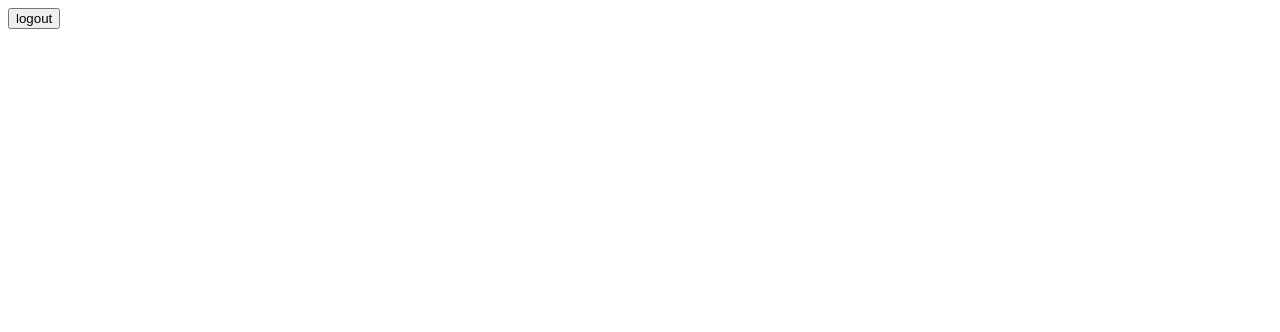
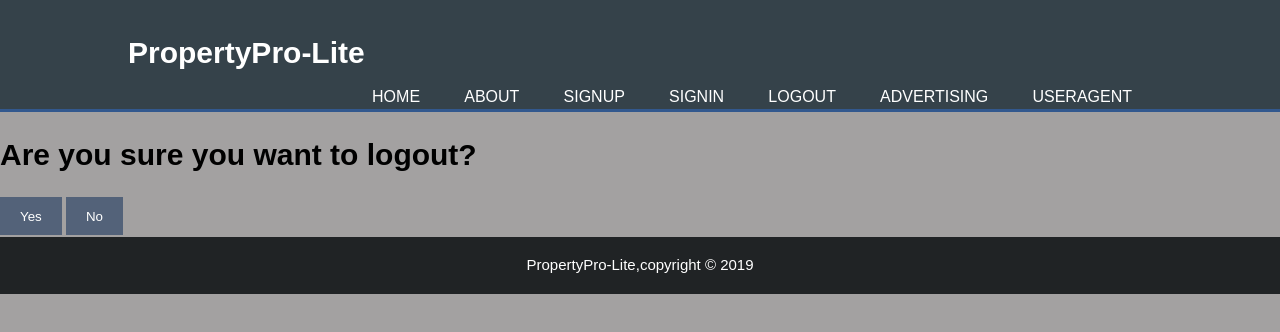
Before and after one commit to Claudinee11/Property-pro-lite, a plain HTML site: page ui/logout.html in a window 1280 px wide. Drawn offline with Linux system fonts and the light colour scheme.

Commit message:
logoutonthispage

```diff
--- a/ui/logout.html
+++ b/ui/logout.html
@@ -4,9 +4,38 @@
     <meta charset="UTF-8">
     <meta name="viewport" content="width=device-width, initial-scale=1.0">
     <meta http-equiv="X-UA-Compatible" content="ie=edge">
-    <title>logout</title>
+    <title>PropertyPro-Lite|Logout</title>
+    <link rel= "stylesheet" href= "./css/style.css" />
 </head>
 <body>
-    <input type="button" name="logout" value="logout">
-</body>
-</html>
+    <header>
+        <div class="container">
+        <div id="branding">
+        <h1> PropertyPro-Lite</h1>
+        </div>
+        <nav>
+         <ul>
+         <li ><a href="index.html" >Home</a></li>
+         <li ><a href="About.html" >About</a></li>
+         <li><a href="Signup.html" >Signup</a></li>
+         <li ><a href="Signin.html" >Signin</a></li>
+         <li class="current"><a href="Logout.html" >Logout</a></li>
+         <li><a href="Advertising.html" >Advertising</a></li>
+         <li ><a href="Useragent.html" >Useragent</a></li>
+         </ul>
+         </nav>
+         </div>
+
+         </header>
+
+        <h1 > Are you sure you want to logout? </h1>
+
+        <button class="button-1" type="submit">Yes </button>
+        <button class="button-1" type="submit">No </button>
+
+        <footer>
+        <p> PropertyPro-Lite,copyright &copy 2019</p>
+        </footer>
+
+        </body>
+        </html>
```
